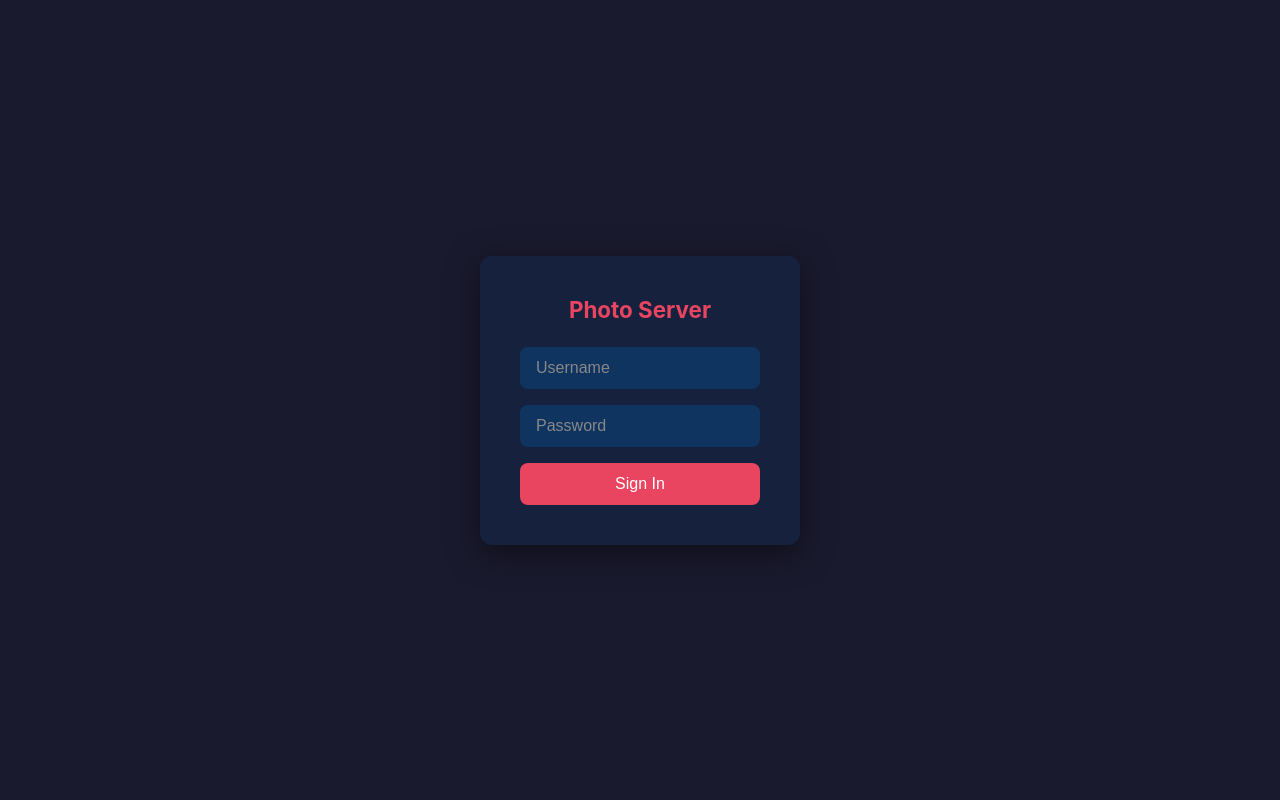
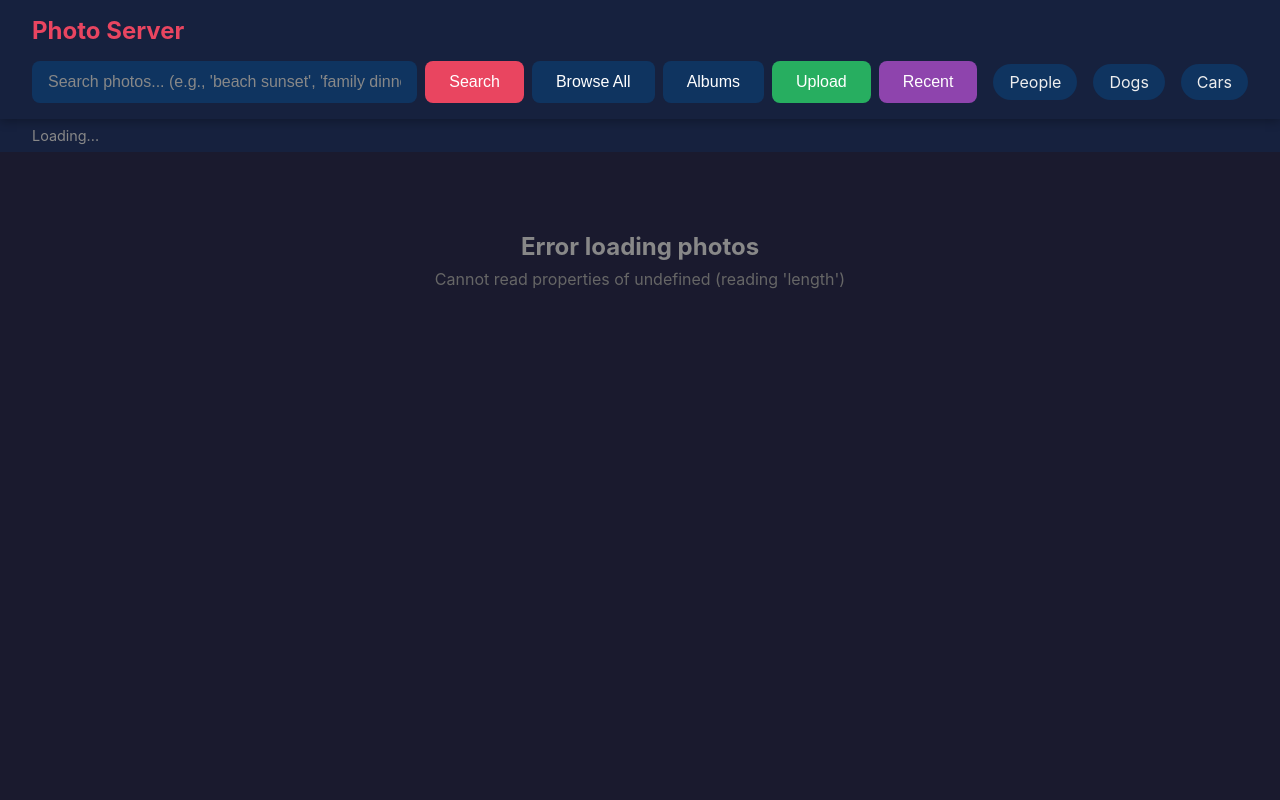
Before and after one commit to thortle/AI-media-sorter, a FastAPI app: template photo-server/app/templates/index.html in a window 1280 px wide. Run offline with FastAPI, Linux system fonts and the light colour scheme; the template is opened without the code that fills it, so the values that code supplies are empty; parts of the project's set-up code (start-up, migrations or seed data) failed here and were passed over; some libraries are stand-ins or nearby versions.

Commit message:
Remove custom login form, use browser HTTP Basic Auth only
Replace custom HTML login overlay with browser native HTTP Basic Auth.
Now the index route requires authentication via HTTPBasic dependency,
triggering the browser's native auth dialog when visiting the page.

Changes:
- Require verify_credentials on GET / endpoint
- Remove custom login overlay HTML, CSS, and JavaScript (126 lines)
- Simplify authFetch to use credentials: 'include' for native auth
- Remove manual session storage and login state management

This eliminates the double-login issue where users had to log in twice
(custom form + browser dialog).

Co-Authored-By: Claude Opus 4.6 <noreply@anthropic.com>

```diff
--- a/photo-server/app/main.py
+++ b/photo-server/app/main.py
@@ -133,8 +133,8 @@ templates = Jinja2Templates(directory="templates")
 
 
 @app.get("/", response_class=HTMLResponse)
-async def index(request: Request):
-    """Serve the main web UI (auth handled client-side via login form)."""
+async def index(request: Request, username: str = Depends(verify_credentials)):
+    """Serve the main web UI with HTTP Basic Auth required."""
     return templates.TemplateResponse("index.html", {"request": request})
 
 
--- a/photo-server/app/templates/index.html
+++ b/photo-server/app/templates/index.html
@@ -585,75 +585,9 @@
                 font-size: 0.8rem;
             }
         }
-
-        /* Login overlay */
-        .login-overlay {
-            position: fixed;
-            inset: 0;
-            background: #1a1a2e;
-            display: flex;
-            align-items: center;
-            justify-content: center;
-            z-index: 9999;
-        }
-        .login-box {
-            background: #16213e;
-            padding: 2.5rem;
-            border-radius: 12px;
-            width: 320px;
-            box-shadow: 0 8px 32px rgba(0,0,0,0.5);
-        }
-        .login-box h2 {
-            color: #e94560;
-            margin-bottom: 1.5rem;
-            text-align: center;
-            font-size: 1.4rem;
-        }
-        .login-box input {
-            width: 100%;
-            padding: 0.75rem 1rem;
-            margin-bottom: 1rem;
-            border: none;
-            border-radius: 8px;
-            background: #0f3460;
-            color: #fff;
-            font-size: 1rem;
-            display: block;
-        }
-        .login-box input::placeholder { color: #888; }
-        .login-box .login-btn {
-            width: 100%;
-            padding: 0.75rem;
-            background: #e94560;
-            color: white;
-            border: none;
-            border-radius: 8px;
-            font-size: 1rem;
-            cursor: pointer;
-            transition: background 0.2s;
-        }
-        .login-box .login-btn:hover { background: #ff6b6b; }
-        .login-error {
-            color: #e94560;
-            font-size: 0.85rem;
-            margin-top: 0.75rem;
-            text-align: center;
-            display: none;
-        }
     </style>
 </head>
 <body>
-    <!-- Login overlay -->
-    <div class="login-overlay" id="loginOverlay">
-        <div class="login-box">
-            <h2>Photo Server</h2>
-            <input type="text" id="loginUsername" placeholder="Username" autocomplete="username">
-            <input type="password" id="loginPassword" placeholder="Password" autocomplete="current-password">
-            <button class="login-btn" onclick="doLogin()">Sign In</button>
-            <p class="login-error" id="loginError">Invalid username or password</p>
-        </div>
-    </div>
-
     <header class="header">
         <h1>Photo Server</h1>
         <div class="search-container">
@@ -766,9 +700,6 @@
     </div>
 
     <script>
-        // Auth
-        let authHeader = sessionStorage.getItem('photoServerAuth') || null;
-
         // Escape HTML special characters to prevent XSS when inserting
         // server-supplied strings (filenames, album names) into innerHTML.
         function escapeHtml(str) {
@@ -777,51 +708,9 @@
             return div.innerHTML;
         }
 
-        function getHeaders() {
-            return authHeader ? { 'Authorization': authHeader } : {};
-        }
-
         async function authFetch(url, options = {}) {
-            const headers = { ...getHeaders(), ...(options.headers || {}) };
-            const response = await fetch(url, { ...options, headers, credentials: 'omit' });
-            if (response.status === 401) {
-                showLogin();
-                throw new Error('Authentication required — please sign in again');
-            }
+            const response = await fetch(url, { ...options, credentials: 'include' });
             return response;
-        }
-
-        async function doLogin() {
-            const username = document.getElementById('loginUsername').value.trim();
-            const password = document.getElementById('loginPassword').value;
-            if (!username || !password) return;
-            const header = 'Basic ' + btoa(username + ':' + password);
-            try {
-                const response = await fetch('/api/stats', {
-                    headers: { 'Authorization': header },
-                    credentials: 'omit'
-                });
-                if (response.ok) {
-                    authHeader = header;
-                    sessionStorage.setItem('photoServerAuth', header);
-                    document.getElementById('loginOverlay').style.display = 'none';
-                    document.getElementById('loginError').style.display = 'none';
-                    loadStats();
-                    loadPhotos();
-                } else {
-                    document.getElementById('loginError').style.display = 'block';
-                }
-            } catch (e) {
-                document.getElementById('loginError').style.display = 'block';
-            }
-        }
-
-        function showLogin() {
-            authHeader = null;
-            sessionStorage.removeItem('photoServerAuth');
-            document.getElementById('loginOverlay').style.display = 'flex';
-            document.getElementById('loginUsername').value = '';
-            document.getElementById('loginPassword').value = '';
         }
 
         // State
@@ -844,19 +733,8 @@
 
         // Initialize
         document.addEventListener('DOMContentLoaded', () => {
-            // Enter key for login form
-            document.getElementById('loginPassword').addEventListener('keypress', (e) => {
-                if (e.key === 'Enter') doLogin();
-            });
-            document.getElementById('loginUsername').addEventListener('keypress', (e) => {
-                if (e.key === 'Enter') doLogin();
-            });
-
-            if (authHeader) {
-                document.getElementById('loginOverlay').style.display = 'none';
-                loadStats();
-                loadPhotos();
-            }
+            loadStats();
+            loadPhotos();
 
             // Enter key to search
             document.getElementById('searchInput').addEventListener('keypress', (e) => {
```
